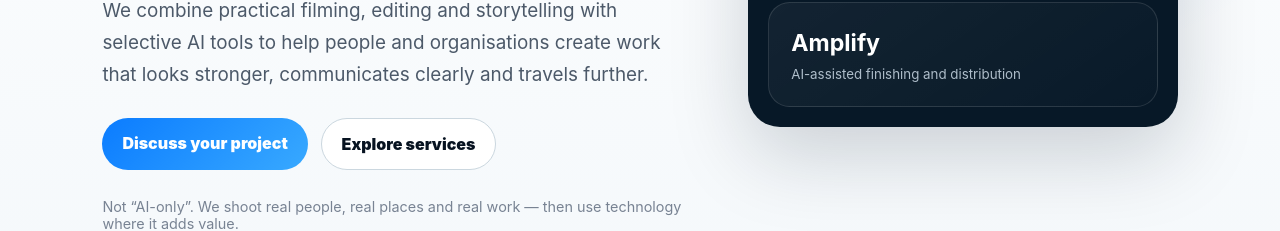
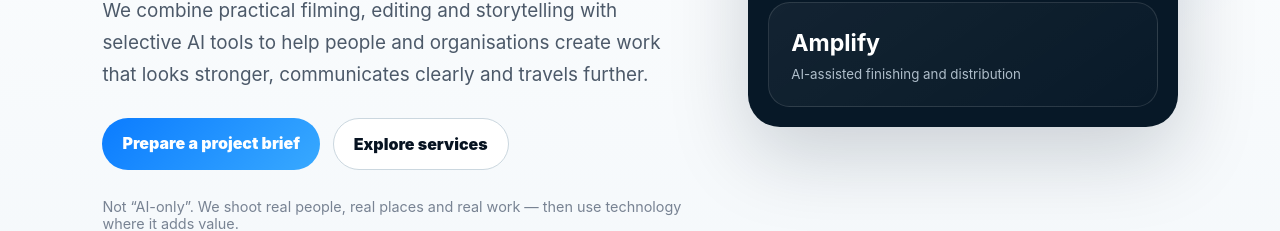
Before and after one commit to terysoft/talunza-media, a Next.js app: page / in a window 1280 px wide. Shown: the part 555-786 px from the top of the page. Built offline with nearby package versions, Linux system fonts and the light colour scheme; no server answers.

Commit message:
feat(media): route homepage primary CTAs to private quote builder [skip ci]

```diff
--- a/app/page.tsx
+++ b/app/page.tsx
@@ -1,4 +1,4 @@
-import {Footer,Header,base,whatsapp} from './site';
+import {Footer,Header,base} from './site';
 import {mediaRouteMetadata} from './media-route-metadata';
 
 export const metadata = mediaRouteMetadata('', 'Production, AI Studio and practical training', 'Video production, AI-assisted creative services and practical media training in Zimbabwe.');
@@ -12,7 +12,7 @@ const formats=['Weddings & events','Short films & local drama','Interviews & pro
 const ai=['Script & concept development','Storyboards and shot planning','Subtitles and transcription','Graphics and promotional artwork','Voice and audio enhancement','Music ideation','Editing assistance','VFX experimentation','Content repurposing','Campaign support'];
 
 export default function HomePage(){return <main><Header/>
-  <section className="hero" id="top"><div className="heroCopy"><p className="eyebrow">TALUNZA MEDIA · ZIMBABWE</p><h1>Real stories. Better production. Smarter tools.</h1><p className="lede">We combine practical filming, editing and storytelling with selective AI tools to help people and organisations create work that looks stronger, communicates clearly and travels further.</p><div className="actions"><a className="primary" href={whatsapp}>Discuss your project</a><a className="secondary" href={`${base}/services/`}>Explore services</a></div><p className="micro">Not “AI-only”. We shoot real people, real places and real work — then use technology where it adds value.</p></div><div className="heroPanel"><div className="frame"><strong>Capture</strong><small>Real-world phone-first production</small></div><div className="frame"><strong>Craft</strong><small>Edit, design, sound and story</small></div><div className="frame"><strong>Amplify</strong><small>AI-assisted finishing and distribution</small></div></div></section>
+  <section className="hero" id="top"><div className="heroCopy"><p className="eyebrow">TALUNZA MEDIA · ZIMBABWE</p><h1>Real stories. Better production. Smarter tools.</h1><p className="lede">We combine practical filming, editing and storytelling with selective AI tools to help people and organisations create work that looks stronger, communicates clearly and travels further.</p><div className="actions"><a className="primary" href={`${base}/contact/#media-brief-title`}>Prepare a project brief</a><a className="secondary" href={`${base}/services/`}>Explore services</a></div><p className="micro">Not “AI-only”. We shoot real people, real places and real work — then use technology where it adds value.</p></div><div className="heroPanel"><div className="frame"><strong>Capture</strong><small>Real-world phone-first production</small></div><div className="frame"><strong>Craft</strong><small>Edit, design, sound and story</small></div><div className="frame"><strong>Amplify</strong><small>AI-assisted finishing and distribution</small></div></div></section>
 
   <section className="section"><p className="eyebrow dark">THREE CONNECTED PILLARS</p><h2>Production, intelligence and skills in one creative system.</h2><div className="cards">{pillars.map(p=><article className="card" key={p.title}><h3>{p.title}</h3><p>{p.copy}</p><a className="textLink" href={`${base}${p.href}`}>Explore {p.title} →</a></article>)}</div></section>
 
@@ -26,5 +26,5 @@ export default function HomePage(){return <main><Header/>
 
   <section className="section"><div className="split"><div><p className="eyebrow dark">WHY THIS MODEL</p><h2>Small setup. Serious thinking.</h2></div><div><p className="copy">A disciplined phone-first workflow can move faster and cost less than a traditional production while still producing credible work. When a project genuinely needs more equipment, crew or specialist capability, we scope that deliberately instead of pretending one setup fits everything.</p><a className="textLink" href={`${base}/about/`}>How Talunza Media works →</a></div></div></section>
 
-  <section className="cta"><p className="eyebrow">START WITH THE IDEA</p><h2>Wedding, advert, drama, interview, training idea or AI project?</h2><p>Send the idea first. We will help shape the right production approach before quoting.</p><div className="actions"><a className="primary" href={whatsapp}>WhatsApp Talunza Media</a><a className="secondary" href={`${base}/contact/`}>Contact details</a></div></section><Footer/>
+  <section className="cta"><p className="eyebrow">START WITH THE IDEA</p><h2>Wedding, advert, drama, interview, training idea or AI project?</h2><p>Send the idea first. We will help shape the right production approach before quoting.</p><div className="actions"><a className="primary" href={`${base}/contact/#media-brief-title`}>Get a quote</a><a className="secondary" href={`${base}/contact/`}>Contact details</a></div></section><Footer/>
 </main>}
```
